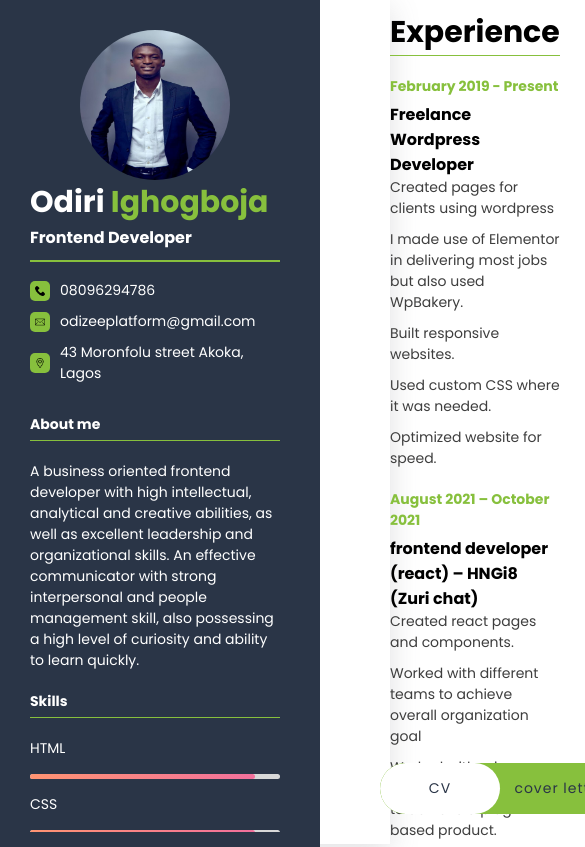
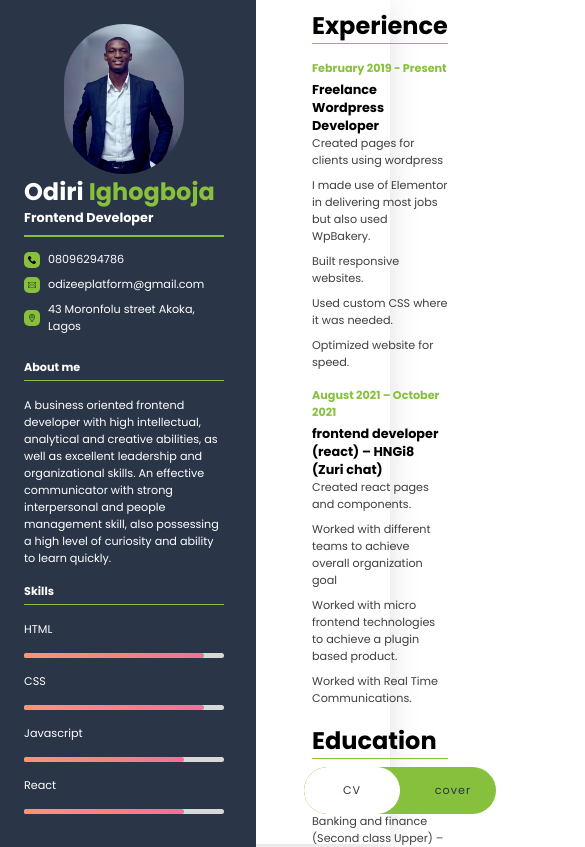
Before and after one commit to odizee/odizee-cv, a React (Create React App) app: page / in a window 390 px wide. Shown: the top 847 px of the page, 585 px wide, since content can reach past the window. Built offline with nearby package versions, Linux system fonts and the light colour scheme.

Commit message:
added responsiveness

```diff
--- a/src/App.scss
+++ b/src/App.scss
@@ -6,6 +6,18 @@
 
 html {
     font-size: 62.5%;
+        @media (max-width: 75em) {
+        font-size: 56.25%;
+      }
+
+    @media (max-width: 56.25em) {
+        font-size: 50%;
+      }
+
+    @media (max-width: 23.43em) {
+        font-size: 35.25%;
+      }
+
 }
 
 body {
@@ -76,12 +88,11 @@ li {
 
 
   &:before {
-    content: "cover letter";
-    content: "cover letter";
+    content: "cover";
     position: absolute;
     top: 0;
     bottom: 0;
-    right: 0;
+    right: -5px;
     width: 12rem;
     display: flex;
     align-items: center;
```
